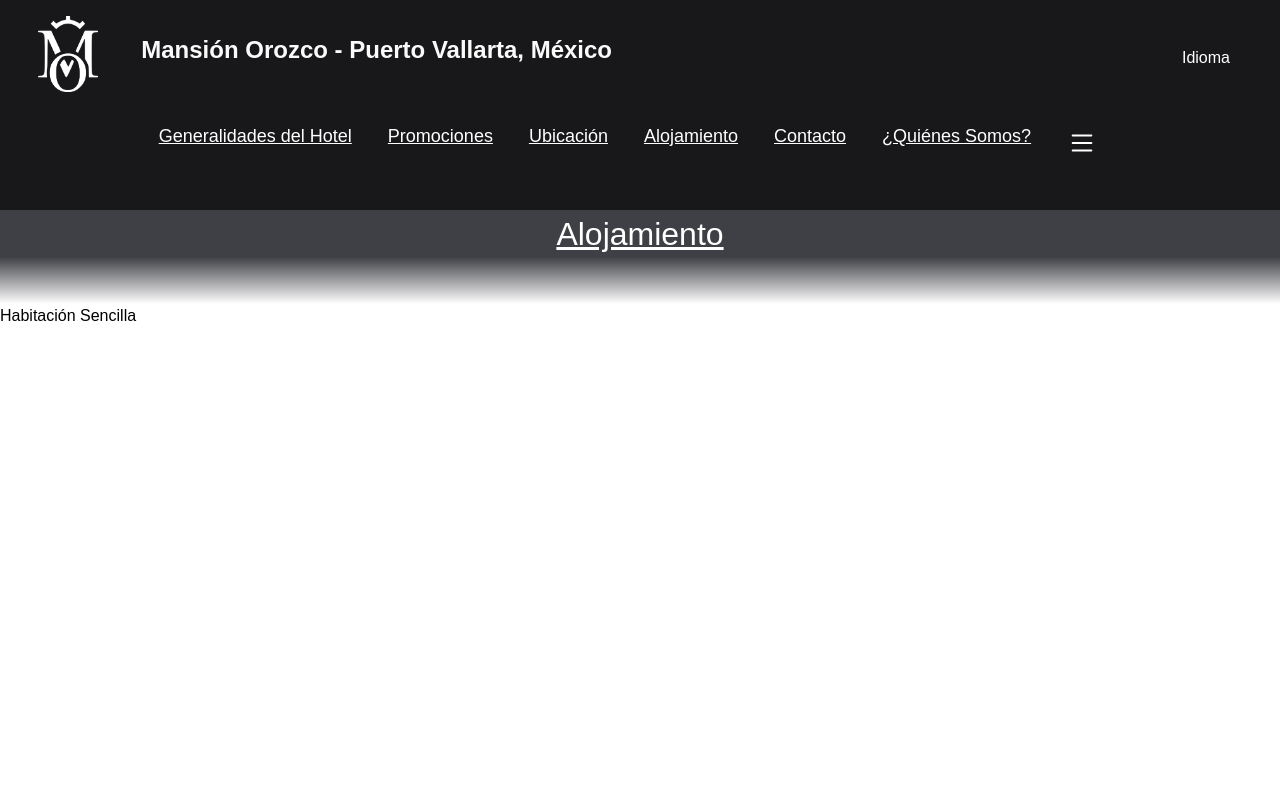
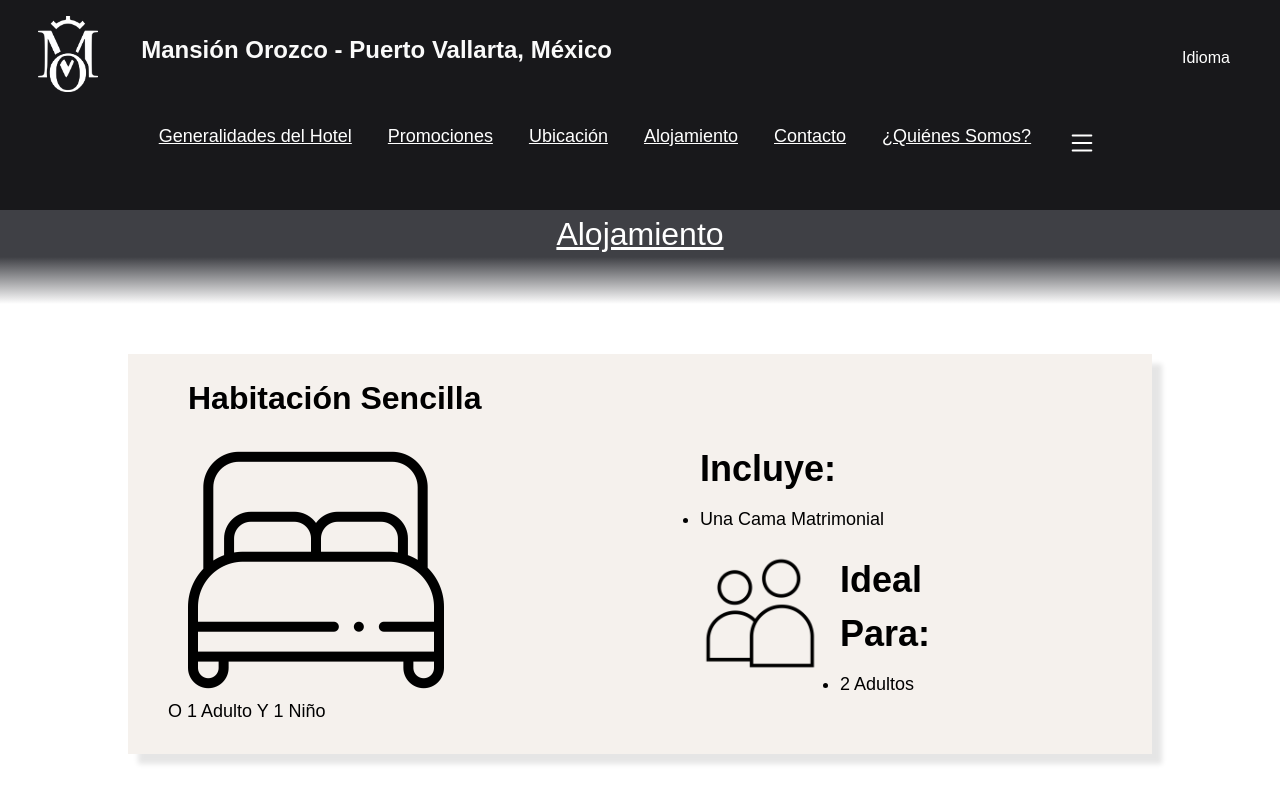
Before and after one commit to kevinvilla01/MansionOrozco, a PHP site: page /Cat.html in a window 1280 px wide. Before the commit the page ends 321 px from the top, so only its background shows below. Run offline with PHP 8.4, Linux system fonts and the light colour scheme; some libraries are stand-ins or nearby versions.

Commit message:
Multiples cambios en el index y un ligero avance en eñ catalogo

```diff
--- a/Web/Cat.html
+++ b/Web/Cat.html
@@ -87,10 +87,29 @@
 	<nav id="barra3">
         <p>Alojamiento</p>
     </nav>
-	<div id="HS-container">
-		<h1>Habitación Sencilla</h1>
-	</div>
-
+	<div class="HS-container">
+        <h2 class="title">Habitación Sencilla</h2>
+        <div class="contenido">
+            <div class="bed-icon">
+                <img src="cama-matrimonial.png" alt="cama-matrimonial">
+            </div>
+            <div class="detalles">
+                <h3>Incluye:</h3>
+                <ul>
+                    <li>Una Cama Matrimonial</li>
+                </ul>
+            </div>
+            <div class="detalles">
+                <div class="people-icon">
+                    <img src="person.png" alt="person">
+                </div>
+                <h3>Ideal Para:</h3>
+                <ul>
+                    <li>2 Adultos O 1 Adulto Y 1 Niño</li>
+                </ul>
+            </div>
+        </div>
+    </div>
 
 </body>
 </html>
--- a/Web/Estilos.css
+++ b/Web/Estilos.css
@@ -167,9 +167,10 @@ Aquí termina la barra de navegación
 }
 
 #Cuerpo {
-    background: linear-gradient(to bottom, #000, #02111b, #ffffff);
+    background-color: #000;
     height: 100vh;
     margin: 0;
+    padding: 0;
 }
 
 #Cuerpo-cat {
@@ -295,6 +296,73 @@ Aquí termina la barra de navegación
 
 }
 
+.HS-container {
+    height: 400px;
+    width: 80%;
+    margin: 50px auto;
+    background-color: #F5F1ED;
+    box-shadow: 10px 10px 5px rgba(0, 0, 0, 0.1);
+    padding: 20px;
+}
+
+.title {
+    font-size: xx-large;
+    font-weight: bold;
+    margin-left: 40px;
+    margin-bottom: 20px;
+}
+
+.contenido {
+    font-size: 16px;
+    line-height: 1.5;
+    margin-bottom: 20px;
+}
+
+.bed-icon {
+    float: left;
+    margin-left: 40px;
+}
+
+.bed-icon img {
+    width: 50%;
+    height: 50%;
+    fill: #333;
+}
+
+.detalles {
+    margin-left: 0;
+    margin-bottom: 20px;
+    margin-right: 200px;
+}
+
+.detalles h3 {
+    font-size: 36px;
+    font-weight: bold;
+    margin-bottom: 10px;
+}
+
+.detalles ul {
+    list-style: disc;
+    margin-left: 20px;
+}
+
+.detalles li {
+    margin-bottom: 5px;
+    font-size: 18px;
+}
+
+.people-icon {
+    float: left;
+    margin-right: 20px;
+}
+
+.people-icon img {
+    width: 120px;
+    height: 120px;
+    fill: #333;
+}
+
+
 @layer base {
 	:root {
 		--background: 0 0% 100%;
@@ -341,3 +409,279 @@ Aquí termina la barra de navegación
         --ring: 240 4.9% 83.9%;
 	}
 }
+
+#Bienvenida {
+    background: linear-gradient(to top, #ffffff, #f3f3f3, #000000);
+    width:100%;
+    height:955px;
+}
+
+
+.img_hotel
+{
+    position: relative;
+    z-index: -1;
+}
+
+#cont1
+{
+    width: 100%;
+    height: 400;
+    position: absolute;
+    top: 260px;
+    left: 80px;
+    z-index: 1;
+}
+
+.txt
+{
+    color: white;
+}
+
+#txt1
+{
+    font-family: "Italianno", cursive;
+    font-weight: 400;
+    font-style: normal;
+    font-size: 50px;
+    position: relative;
+    top: 320px;
+}
+
+#txt2
+{
+    font-family: "Inter", sans-serif;
+    font-style: normal;
+    font-weight: 100;
+    font-size: 110px;
+    position: relative;
+    top: 300px;
+}
+
+#txt3
+{
+    font-family: Arial, Helvetica, sans-serif;
+    font-style: normal;
+    font-weight: 200;
+    font-size: 35px;
+    position: relative;
+    top: 300px;
+}
+
+.img_deg
+{
+    position: relative;
+    top: -4px;
+    z-index: -1;
+}
+
+.cont2
+{
+    position: absolute;
+    width: 100%;
+    height: 755px;
+    top: 1300px;
+    left: 80px;
+}
+
+#txt4
+{
+    font-family: "Inter", sans-serif;
+    font-style: normal;
+    font-weight: 200;
+    font-size: 110px;
+}
+
+#txt5
+{
+    font-family: Arial, Helvetica, sans-serif;
+    font-style: normal;
+    font-weight: 200;
+    font-size: 40px;
+    position: relative;
+
+}
+
+.cont3
+{
+    width: 100%;
+    height: 955px;
+    background-color: #333333;
+    position: relative;
+    text-align: center;
+    top: -55px;
+    z-index: -1;
+}
+
+.scont
+{
+    width: 570px;
+    height: 570px;
+    position: relative;
+    top: 130px;
+    display: inline-block;
+    z-index: 1;
+}
+
+#promo1
+{
+    background-image: url(rest2.jpg);
+    background-size: cover;
+    background-position: center;
+}
+
+#promo2
+{
+    background-image: url(yate2.jpg);
+    background-size: cover;
+    background-position: center;
+}
+
+#promo3
+{
+    background-image: url(malecon2.jpg);
+    background-size: cover;
+    background-position: center;
+}
+
+.promotxt
+{
+    font-family: Arial, Helvetica, sans-serif;
+    color: white;
+    font-size: 40px;
+    position: relative;
+    top: 410px;
+}
+
+#txt6
+{
+    color:white;
+    font-family: "Inter", sans-serif;
+    font-style: normal;
+    font-weight: 100;
+    font-size: 70px;
+    position: relative;
+    top: 50px;
+}
+
+#txt7
+{
+    color:white;
+    font-family: "Inter", sans-serif;
+    font-style: normal;
+    font-weight: 100;
+    font-size: 34px;
+    position: relative;
+    top: 145px;
+    left: 650px;
+}
+
+.img_deg2
+{
+    position: relative;
+    top: -55px;
+    z-index: -1;
+}
+
+.scont2
+{
+    background-color: white;
+    border: 2px solid black;
+    width: 450px;
+    height: 610px;
+    position: relative;
+    top: 10px;
+    display: inline-block;
+    justify-content: center;
+    align-items: center;
+}
+
+.cont4
+{
+    position: relative;
+    text-align: center;
+    top: -1000px;
+    z-index: -1;
+}
+
+#txt8
+{
+    color:black;
+    font-family: "Inter", sans-serif;
+    font-style: normal;
+    font-weight: 100;
+    font-size: 70px;
+}
+
+#hab1
+{
+    position: relative;
+    left: -90px;
+    z-index: 1;
+    text-align: center;
+}
+
+#hab3
+{
+    position: relative;
+    left: 90px;
+}
+
+.txt9
+{
+    font-family: Arial, Helvetica, sans-serif;
+    font-size: 33px;
+    position: relative;
+    top: 25px;
+}
+
+.img_deg3
+{
+    position: relative;
+    top: 148px;
+    left: -2px;
+    z-index: -1;
+}
+
+.cont5
+{
+    position: relative;
+    text-align: center;
+    top: -600px;
+    z-index: -1;
+}
+.scont3
+{
+    height: 370px;
+    width: 350px;
+    position: relative;
+    display: inline-block;
+    justify-content: center;
+    align-items: center;
+    border: 2px solid white;
+}
+
+#txt10
+{
+    color: white;
+    position: relative;
+    top: -120px;
+    font-family: "Inter", sans-serif;
+    font-style: normal;
+    font-weight: 200;
+    font-size: 50px;
+}
+.txt_extras
+{
+    color: white;
+    font-family: Arial, Helvetica, sans-serif;
+    font-size: 30px;
+    position: relative;
+    top: 70px;
+}
+
+.img_extras
+{
+    position: relative;
+    top: 50px;
+}
--- a/Web/generalidades_hotel.html
+++ b/Web/generalidades_hotel.html
@@ -133,5 +133,10 @@
             <p class="txt_extras">¿QUIÉNES SOMOS?</p>
         </div>
     </div>
+    <footer>
+        <div id="final">
+
+        </div>
+    </footer>
 </body>
 </html>
```
Also changed, not shown: Web/gh_style.css (+0 -20 lines), Web/index.html (+95 -0 lines), Web/cama-matrimonial.png (added), Web/person.png (added).
